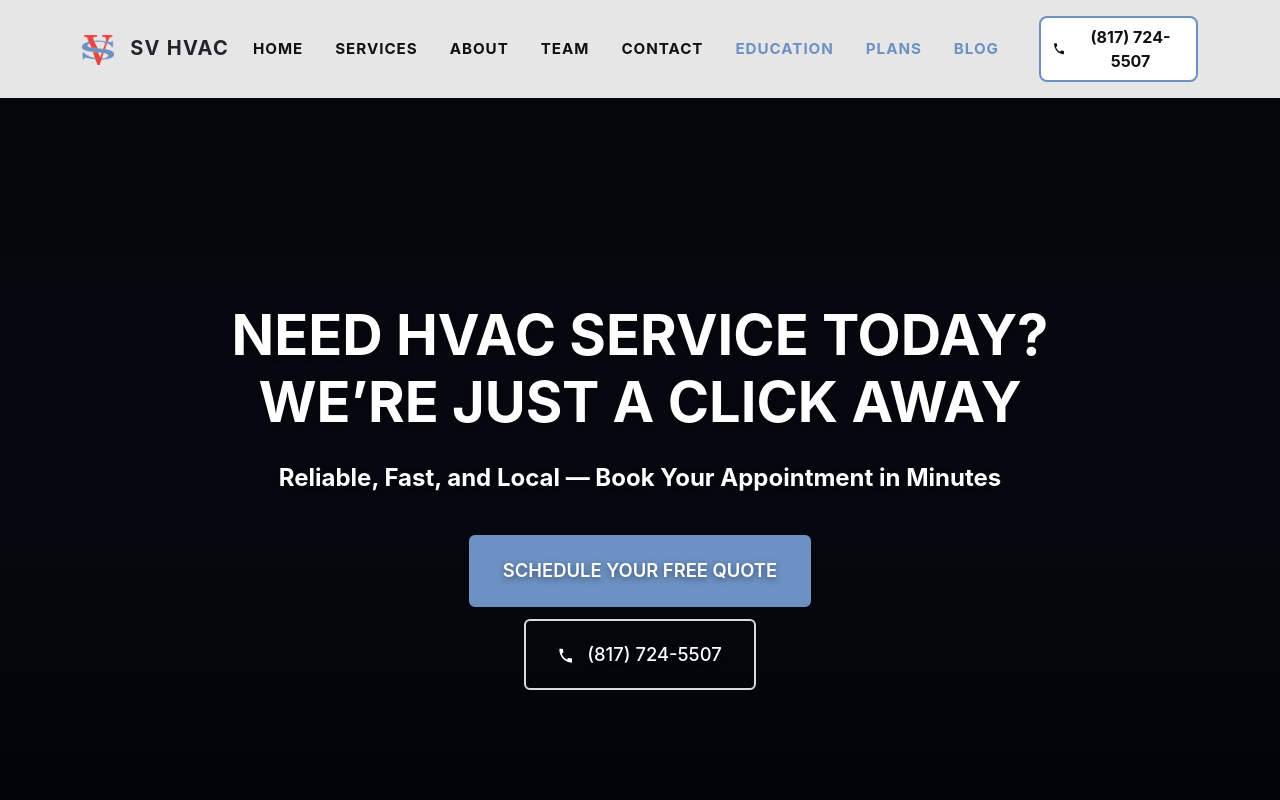
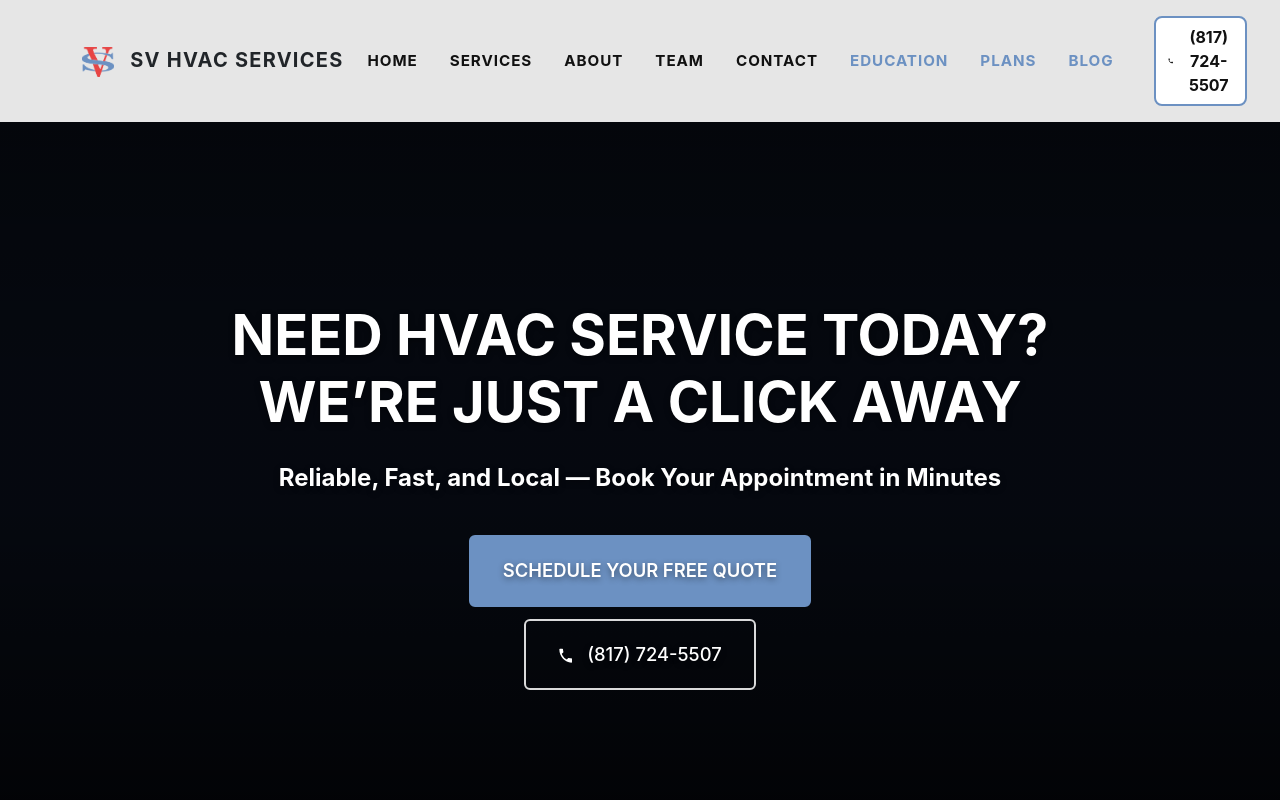
Before and after one commit to hunterdavidson/SergioHVAC-main, an Angular app: page / in a window 1280 px wide. Shown: the top 800 px of the page. Built offline with nearby package versions, Linux system fonts and the light colour scheme; no server answers; the database is empty.

Commit message:
Minor branding update.

```diff
--- a/src/app/components/navbar/navbar.component.html
+++ b/src/app/components/navbar/navbar.component.html
@@ -3,7 +3,7 @@
     <!-- Brand -->
     <a class="navbar-brand text-dark" routerLink="/" fragment="home" (click)="closeNavbar()">
       <img src="/logo-simple.webp" alt="SV HVAC logo" style="height: 30px; margin-right: 10px;" />
-      SV HVAC
+      SV HVAC Services
     </a>
 
     <!-- Toggler -->
--- a/src/index.html
+++ b/src/index.html
@@ -98,7 +98,7 @@
       {
         "@context": "https://schema.org",
         "@type": "WebSite",
-        "name": "SV HVAC",
+        "name": "SV HVAC Services",
         "url": "https://svhvac.com/"
       }
     </script>
@@ -108,7 +108,7 @@
       {
         "@context": "https://schema.org",
         "@type": "HVACBusiness",
-        "name": "SV HVAC",
+        "name": "SV HVAC Services",
         "url": "https://svhvac.com/",
         "image": "https://svhvac.com/assets/img/og-card.webp",
         "logo": "https://svhvac.com/logo-simple.webp",
```
